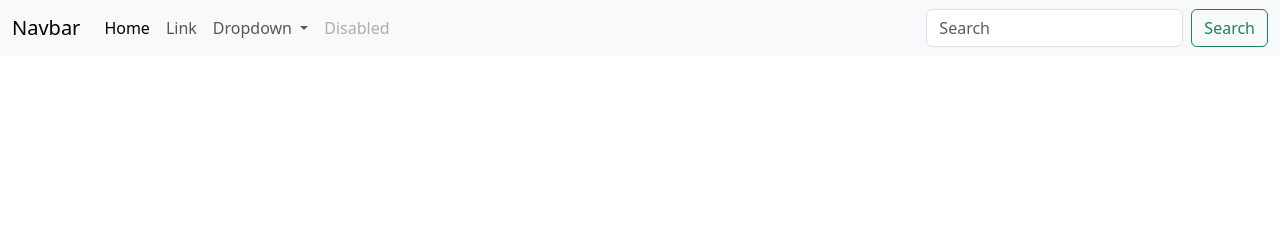
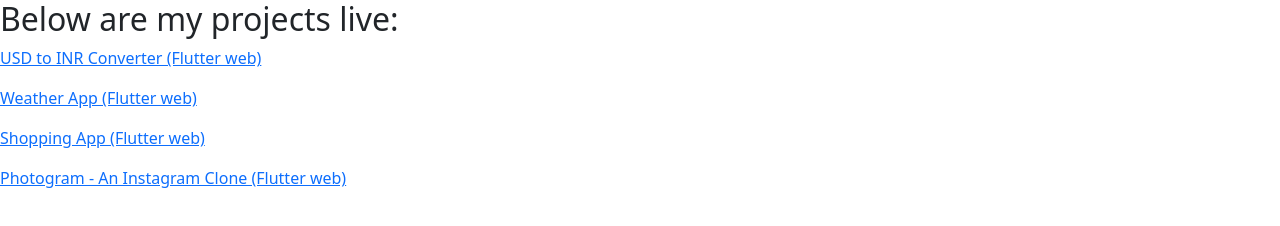
Before and after one commit to premchandsharma/premchandsharma.github.io, a plain HTML site: page index.html in a window 1280 px wide. Drawn offline with nearby package versions, Linux system fonts and the light colour scheme.

Commit message:
reverting homepage code

```diff
--- a/index.html
+++ b/index.html
@@ -9,47 +9,11 @@
 </head>
 <body>
 
-    <!-- Below are the project links -->
-    <!-- <p><a href="usd_to_inr_flutter\index.html">USD to INR Converter (Flutter web)</a></p> -->
-    <!-- <p><a href="weather_app_flutter\index.html">Weather App (Flutter web)</a></p> -->
-    <!-- <p><a href="shopping_app_flutter/index.html">Shopping App (Flutter web)</a></p> -->
-    <!-- <p><a href="photogram_flutter\index.html">Photogram - An Instagram Clone (Flutter web)</a></p> -->
+    <h2>Below are my projects live:</h2>
+    <p><a href="usd_to_inr_flutter\index.html">USD to INR Converter (Flutter web)</a></p>
+    <p><a href="weather_app_flutter\index.html">Weather App (Flutter web)</a></p>
+    <p><a href="shopping_app_flutter/index.html">Shopping App (Flutter web)</a></p>
+    <p><a href="photogram_flutter\index.html">Photogram - An Instagram Clone (Flutter web)</a></p>
 
-    <nav class="navbar navbar-expand-lg bg-body-tertiary">
-        <div class="container-fluid">
-          <a class="navbar-brand" href="#">Navbar</a>
-          <button class="navbar-toggler" type="button" data-bs-toggle="collapse" data-bs-target="#navbarSupportedContent" aria-controls="navbarSupportedContent" aria-expanded="false" aria-label="Toggle navigation">
-            <span class="navbar-toggler-icon"></span>
-          </button>
-          <div class="collapse navbar-collapse" id="navbarSupportedContent">
-            <ul class="navbar-nav me-auto mb-2 mb-lg-0">
-              <li class="nav-item">
-                <a class="nav-link active" aria-current="page" href="#">Home</a>
-              </li>
-              <li class="nav-item">
-                <a class="nav-link" href="#">Link</a>
-              </li>
-              <li class="nav-item dropdown">
-                <a class="nav-link dropdown-toggle" href="#" role="button" data-bs-toggle="dropdown" aria-expanded="false">
-                  Dropdown
-                </a>
-                <ul class="dropdown-menu">
-                  <li><a class="dropdown-item" href="#">Action</a></li>
-                  <li><a class="dropdown-item" href="#">Another action</a></li>
-                  <li><hr class="dropdown-divider"></li>
-                  <li><a class="dropdown-item" href="#">Something else here</a></li>
-                </ul>
-              </li>
-              <li class="nav-item">
-                <a class="nav-link disabled" aria-disabled="true">Disabled</a>
-              </li>
-            </ul>
-            <form class="d-flex" role="search">
-              <input class="form-control me-2" type="search" placeholder="Search" aria-label="Search">
-              <button class="btn btn-outline-success" type="submit">Search</button>
-            </form>
-          </div>
-        </div>
-      </nav>
 </body>
 </html>
```
